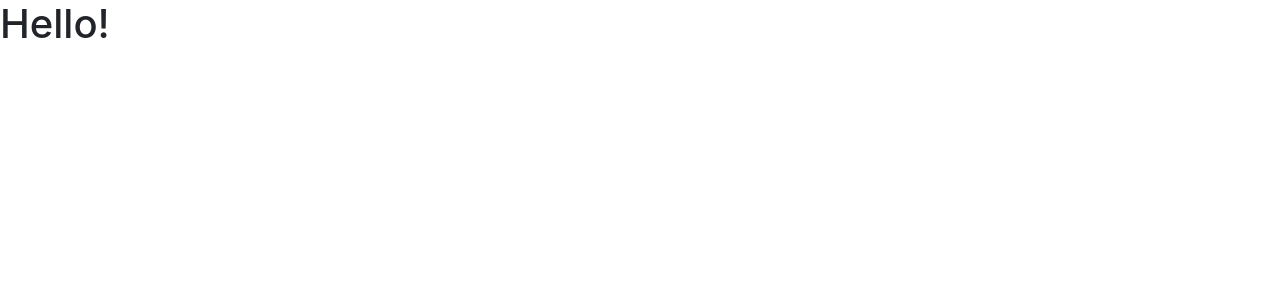
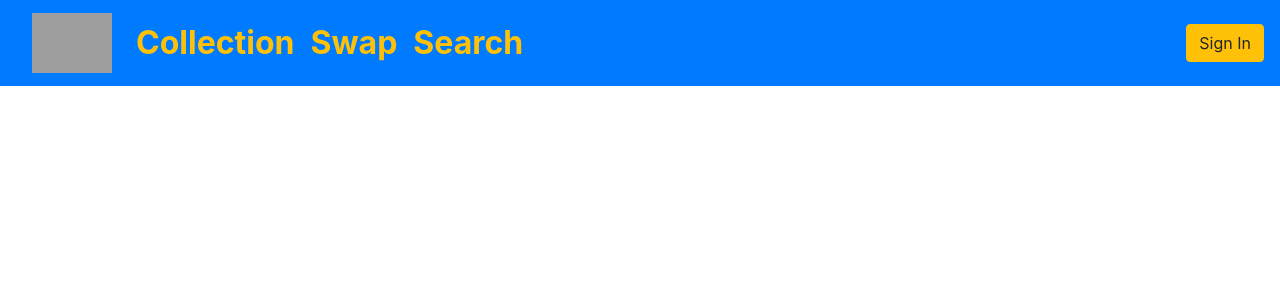
Before and after one commit to ToddCruts/pokemon, an Angular app: page / in a window 1280 px wide. Shown: the top 300 px of the page. Built offline with nearby package versions, Linux system fonts and the light colour scheme; grey boxes are pictures that could not be loaded.

Commit message:
"nav&routhing"

```diff
--- a/src/app/app-routing.module.ts
+++ b/src/app/app-routing.module.ts
@@ -1,7 +1,15 @@
 import { NgModule } from '@angular/core';
 import { RouterModule, Routes } from '@angular/router';
+import { CollectionComponent } from './collection/collection.component';
+import { SearchComponent } from './search/search.component';
+import { SwapComponent } from './swap/swap.component';
 
-const routes: Routes = [];
+const routes: Routes = [
+ // { path: "", redirectTo: "/collection", pathMatch: "full" },
+  { path: 'collection', component: CollectionComponent },
+  { path: 'swap', component: SwapComponent },
+  { path: 'search', component: SearchComponent },
+];
 
 @NgModule({
   imports: [RouterModule.forRoot(routes)],
--- a/src/app/app.component.html
+++ b/src/app/app.component.html
@@ -1 +1,2 @@
-<H1>Hello!</H1>
+<app-navigation></app-navigation>
+<router-outlet></router-outlet>
--- a/src/app/navigation/navigation.component.css
+++ b/src/app/navigation/navigation.component.css
@@ -0,0 +1,4 @@
+.nav-link {
+  font-size: xx-large;
+  font-weight: bold;
+}
--- a/src/app/navigation/navigation.component.html
+++ b/src/app/navigation/navigation.component.html
@@ -1 +1,21 @@
-<p>literally anything!</p>
+<nav class="navbar navbar-expand-lg navbar-dark bg-primary">
+
+  <div class="collapse navbar-collapse" id="navbarTogglerDemo01">
+    <a class="navbar-brand"></a>
+    <a class="navbar-brand">
+      <img src="https://upload.wikimedia.org/wikipedia/commons/thumb/9/98/International_Pok%C3%A9mon_logo.svg/1200px-International_Pok%C3%A9mon_logo.svg.png" height="60" alt="Pokemon">
+  </a>
+    <ul class="navbar-nav mr-auto mt-2 mt-lg-0">
+      <li class="nav-item">
+        <a class="nav-link text-warning" routerLink="/collection" routerLinkActive="active" [routerLinkActiveOptions]="{exact: true}">Collection<span class="sr-only">(current)</span></a>
+      </li>
+      <li class="nav-item">
+        <a class="nav-link text-warning" routerLink="/swap" routerLinkActive="active">Swap</a>
+      </li>
+      <li class="nav-item">
+        <a class="nav-link text-warning" routerLink="/search" routerLinkActive="active">Search</a>
+      </li>
+    </ul>
+      <button class="btn btn-warning my-2 my-sm-0" type="submit">Sign In</button>
+  </div>
+</nav>
```
